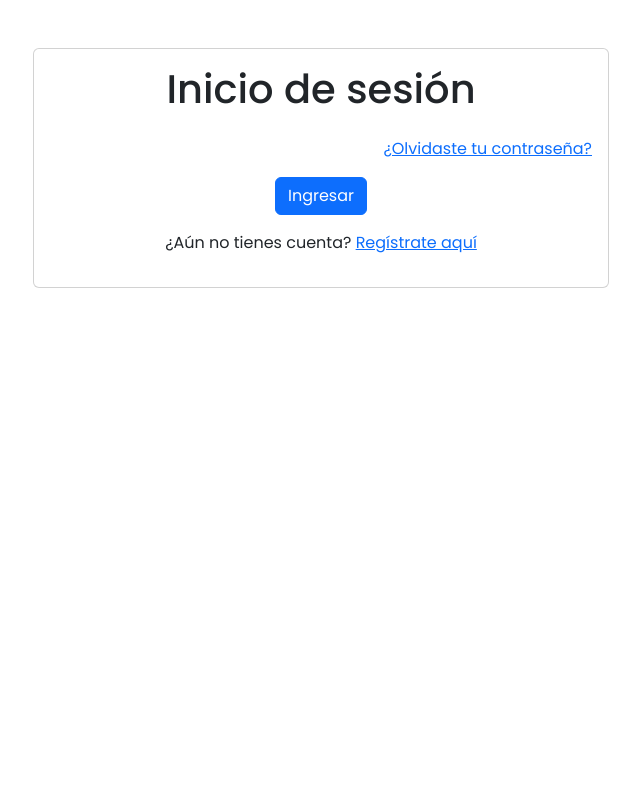
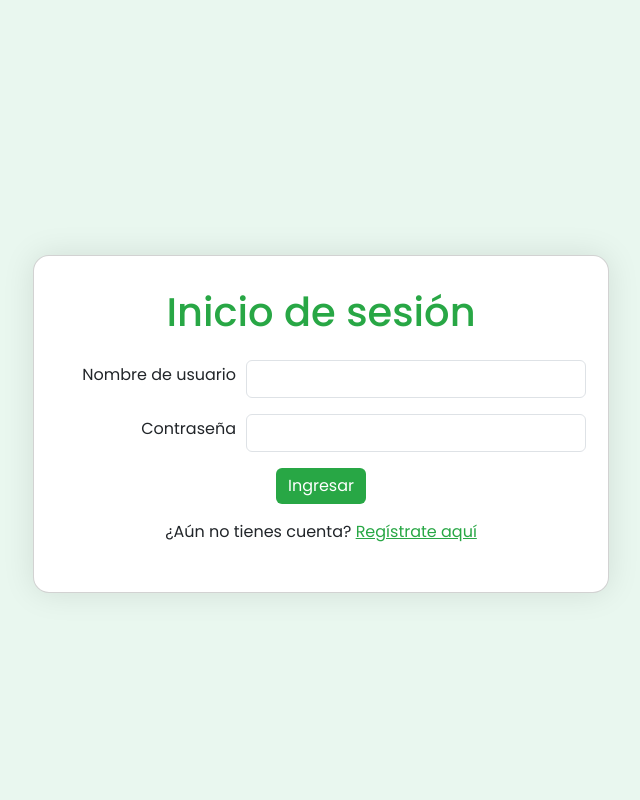
Before and after one commit to MatiAraneda/sitio, a Django app: page /login/ in a window 1280 px wide. Shown: the whole page, without its empty margins (319-959 px from the left). Run offline with Django 5.2, Linux system fonts and the light colour scheme.

Commit message:
commit login

```diff
--- a/aplicacion/templates/registration/login.html
+++ b/aplicacion/templates/registration/login.html
@@ -1,28 +1,93 @@
 {% load static %}
 <!DOCTYPE html>
-<html lang="en">
+<html lang="es">
 <head>
     <meta charset="UTF-8">
     <meta name="viewport" content="width=device-width, initial-scale=1.0">
     <title>Iniciar sesión</title>
-    <!-- Bootstrap CSS -->
+
     <link href="https://cdn.jsdelivr.net/npm/bootstrap@5.3.0/dist/css/bootstrap.min.css" rel="stylesheet">
-    <!-- Tu archivo CSS personalizado -->
+
     <link href="{% static 'css/style.css' %}" rel="stylesheet">
+    <style>
+        body {
+            background: #e9f7ef;
+            display: flex;
+            justify-content: center;
+            align-items: center;
+            height: 100vh;
+        }
+        .card {
+            border-radius: 1rem;
+            box-shadow: 0 0 2rem rgba(0, 0, 0, 0.1);
+            background: #ffffff;
+        }
+        .card-body {
+            padding: 2rem;
+        }
+        .btn-primary {
+            background: #28a745;
+            border: none;
+        }
+        .btn-primary:hover {
+            background: #218838;
+        }
+        .esquina {
+            position: fixed;
+            top: 1rem;
+            right: 1rem;
+            font-size: 1.2rem;
+            text-decoration: none;
+            color: #28a745;
+        }
+        .esquina:hover {
+            color: #218838;
+        }
+        h1.card-title {
+            color: #28a745;
+        }
+        p a {
+            color: #28a745;
+        }
+        p a:hover {
+            color: #218838;
+        }
+        .form-label {
+            text-align: right;
+        }
+        .form-group {
+            display: flex;
+            align-items: center;
+            justify-content: space-between;
+        }
+        .form-control {
+            margin-left: 10px;
+        }
+        .container {
+            max-width: 600px;
+        }
+    </style>
 </head>
 <body>
     <div class="container">
         <div class="row justify-content-center mt-5">
-            <div class="col-md-6">
+            <div class="col-md-12">
                 <div class="card">
                     <div class="card-body">
                         <h1 class="card-title text-center">Inicio de sesión</h1>
                         <form action="" method="post" class="mt-4">
                             {% csrf_token %}
-                            {{ form.as_p }}
-
-                            <div class="text-end mb-3">
-                                <a href="olvido.html">¿Olvidaste tu contraseña?</a>
+                            <div class="form-group mb-3">
+                                <label for="id_username" class="form-label col-md-4">Nombre de usuario</label>
+                                <div class="col-md-8">
+                                    <input type="text" name="username" id="id_username" class="form-control">
+                                </div>
+                            </div>
+                            <div class="form-group mb-3">
+                                <label for="id_password" class="form-label col-md-4">Contraseña</label>
+                                <div class="col-md-8">
+                                    <input type="password" name="password" id="id_password" class="form-control">
+                                </div>
                             </div>
                             <div class="text-center">
                                 <button type="submit" class="btn btn-primary">Ingresar</button>
@@ -41,7 +106,6 @@
         <a href="{% url 'dashboard' %}" class="esquina" onclick="return enviarFormulario();">ADM</a>
     {% endif %}
 
-    <!-- Bootstrap JavaScript y otros scripts -->
     <script src="https://cdn.jsdelivr.net/npm/bootstrap@5.3.0/dist/js/bootstrap.bundle.min.js"></script>
     <script src="{% static 'js/validaciones.js' %}"></script>
 </body>
```
